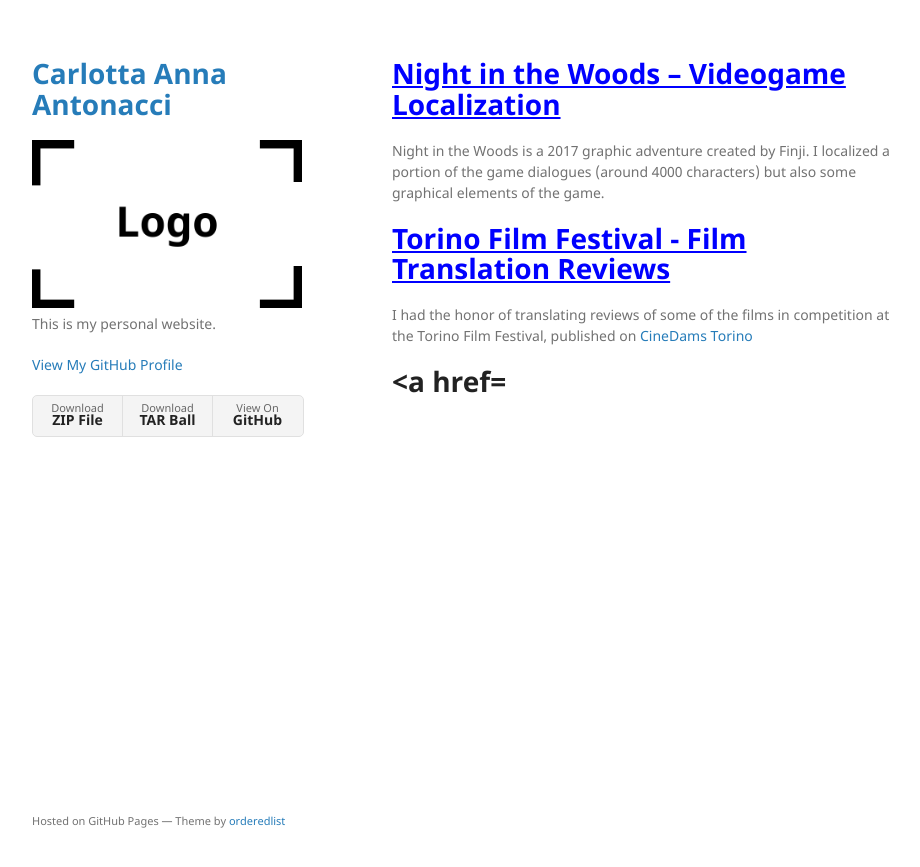
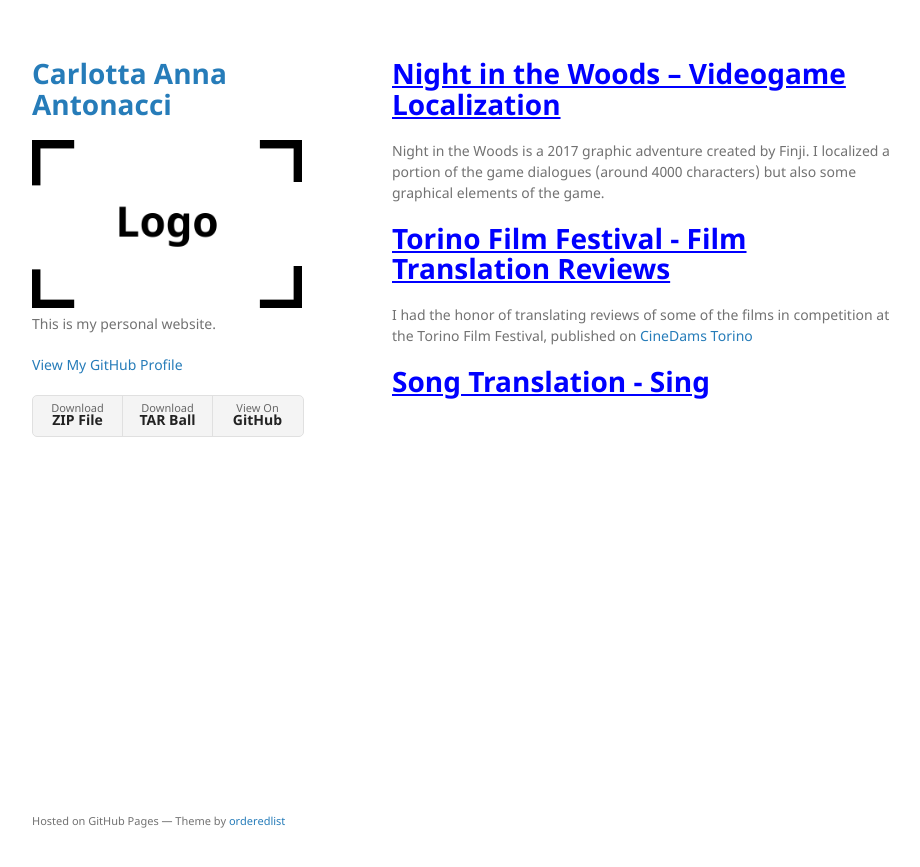
Before and after one commit to carlottaantonacci/carlottaantonacci.github.io, a Jekyll site: the page built from portfolio.md, in a window 1280 px wide. Shown: the top 867 px of the page, without its empty margins (178-1098 px from the left). Built offline with Jekyll 4.4.1, drawn with Linux system fonts in a browser that asks for light colours; our own code applies the rules of GitHub Pages for plain Markdown files.

Commit message:
mannaggiadio

```diff
--- a/portfolio.md
+++ b/portfolio.md
@@ -12,4 +12,6 @@ Torino Film Festival - Film Translation Reviews </a>
 </h1>
 <p>I had the honor of translating reviews of some of the films in competition at the Torino Film Festival, published on <a href="http://cinedamstorino.it/" target="_blank" rel="noopener"> CineDams Torino </a>
 
-<h1> <a href=
+<h1> <a href="/song-translation/" style="text-decoration: underline; color: blue;">
+Song Translation - Sing </a>
+</h1>
```
